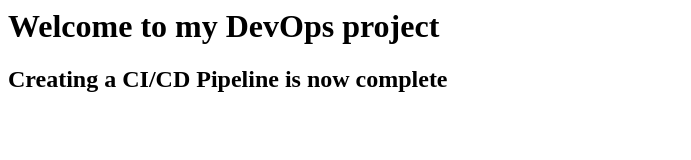
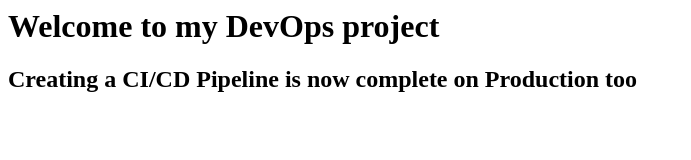
Before and after one commit to dhruvumesh/website, a plain HTML site: page index.html in a window 1280 px wide. Shown: the whole page, without its empty margins (0-691 px from the left). Drawn offline with Linux system fonts and the light colour scheme.

Commit message:
Added code for production

```diff
--- a/index.html
+++ b/index.html
@@ -2,6 +2,6 @@
 	<title>Jenkins CI/CD Pipeline</title>
 	<body>
 		<h1>Welcome to my DevOps project</h1>
-		<h2>Creating a CI/CD Pipeline is now complete</h2>
+		<h2>Creating a CI/CD Pipeline is now complete on Production too</h2>
 	</body>
 </html>
```
